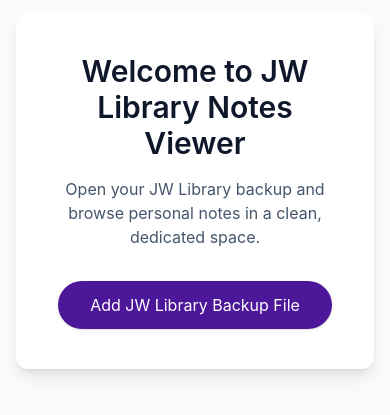
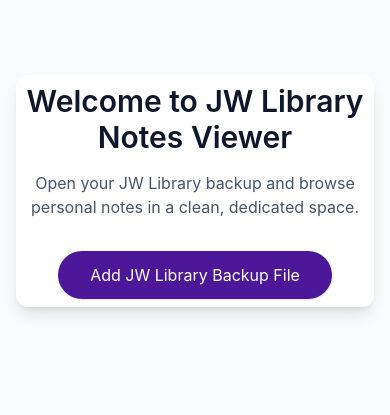
Before and after one commit to jezzar042015/jwlbm, a Vue app: page / in a window 390 px wide. Shown: the part 231-646 px from the top of the page. Built offline with nearby package versions, Linux system fonts and the light colour scheme.

Commit message:
mobile friendly

```diff
--- a/src/views/HomeView.vue
+++ b/src/views/HomeView.vue
@@ -1,6 +1,6 @@
 <template>
     <div class="min-h-screen flex items-center justify-center bg-slate-50 p-4 md:p-20">
-        <div class="max-w-md w-full bg-white rounded-xl shadow-lg p-10 text-center">
+        <div class="max-w-md w-full bg-white rounded-xl shadow-lg p-2 md:p-10 text-center">
             <h1 class="text-3xl font-semibold mb-4 text-slate-900">Welcome to JW Library Notes Viewer</h1>
             <p class="text-slate-600 mb-8">Open your JW Library backup and browse personal notes in a clean, dedicated
                 space.</p>
```
